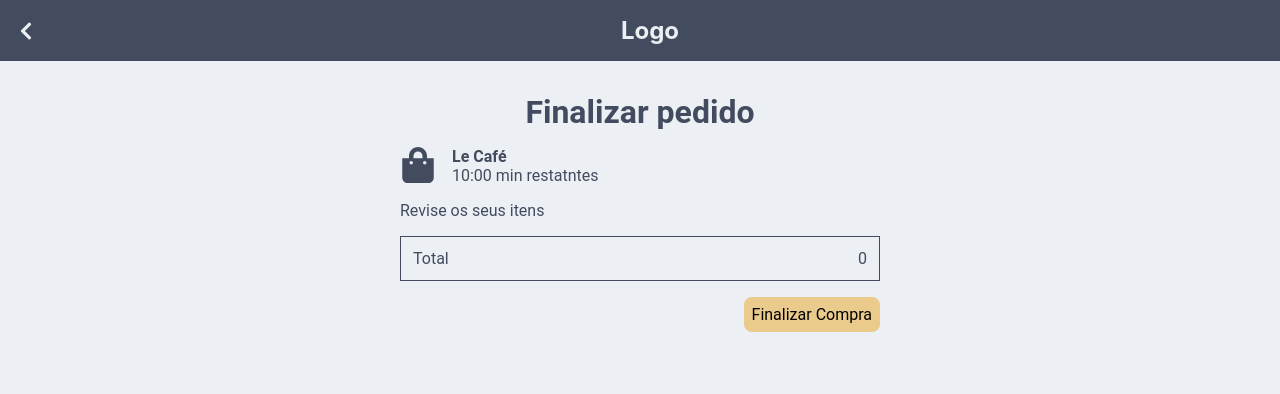
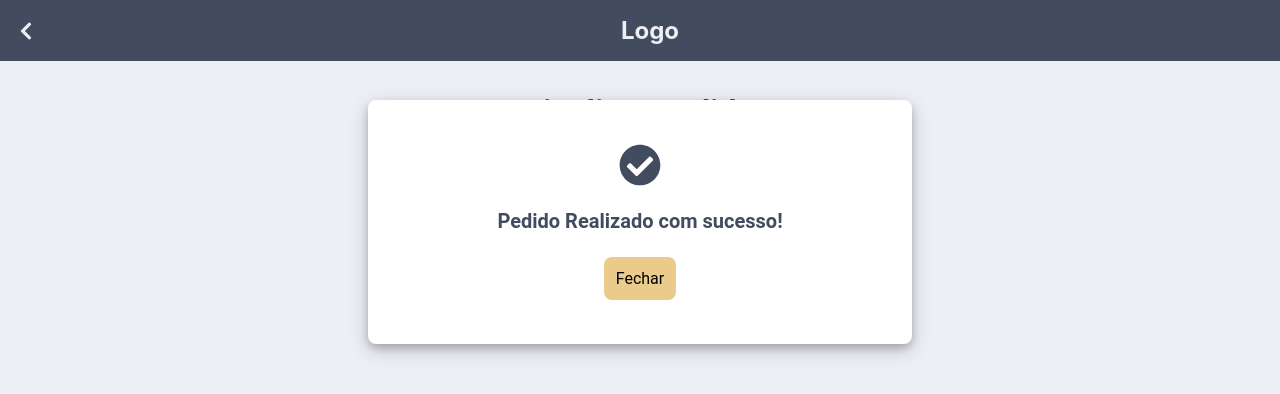
Before and after one commit to luisfscoelho/teste-4all, a React (Create React App) app: page /checkout in a window 1280 px wide. Both pictures are taken after a click on the button "Finalizar Compra". Shown: the top 394 px of the page. Built offline with nearby package versions, Linux system fonts and the light colour scheme.

Commit message:
doing checkout

```diff
--- a/src/hooks/cart.tsx
+++ b/src/hooks/cart.tsx
@@ -18,6 +18,7 @@ interface CartContextData {
   removeFromCart(productId: number): void;
   increaseProduct(productId: number): void;
   decreaseProsuct(productId: number): void;
+  clearCart(): void;
 }
 
 const CartContext = createContext<CartContextData>({} as CartContextData);
@@ -39,6 +40,10 @@ export function CartProvider({ children }: { children: React.ReactNode }) {
 
   function removeFromCart(productId: number) {
     setCart(data => data.filter(item => item.id !== productId));
+  }
+
+  function clearCart() {
+    setCart([]);
   }
 
   function increaseProduct(productId: number) {
@@ -82,6 +87,7 @@ export function CartProvider({ children }: { children: React.ReactNode }) {
         removeFromCart,
         increaseProduct,
         decreaseProsuct,
+        clearCart,
       }}
     >
       {children}
--- a/src/pages/Checkout/index.tsx
+++ b/src/pages/Checkout/index.tsx
@@ -1,13 +1,16 @@
-import React, { useMemo } from 'react';
-import { FaMinus, FaPlus, FaShoppingBag } from 'react-icons/fa';
+import React, { useCallback, useMemo, useState } from 'react';
+import { useHistory } from 'react-router-dom';
+import { FaMinus, FaPlus, FaShoppingBag, FaCheckCircle } from 'react-icons/fa';
 
 import { usecart } from '../../hooks/cart';
 
 import Nav from '../../components/Nav';
-import { Contaier, Cart } from './styles';
+import { Contaier, Cart, Modal } from './styles';
 
 function Checkout() {
-  const { cart, increaseProduct, decreaseProsuct } = usecart();
+  const { cart, increaseProduct, decreaseProsuct, clearCart } = usecart();
+  const history = useHistory();
+  const [showModal, setShowModal] = useState(false);
   const total = useMemo(
     () =>
       cart
@@ -16,9 +19,27 @@ function Checkout() {
     [cart],
   );
 
+  const checkout = useCallback(() => {
+    setShowModal(true);
+    clearCart();
+  }, [clearCart]);
+
   return (
     <>
       <Nav onCheckout />
+
+      {showModal && (
+        <Modal>
+          <div>
+            <FaCheckCircle size={42} />
+            <p>Pedido Realizado com sucesso!</p>
+            <button type="button" onClick={() => history.push('/')}>
+              Fechar
+            </button>
+          </div>
+        </Modal>
+      )}
+
       <Contaier>
         <h1>Finalizar pedido</h1>
 
@@ -57,7 +78,9 @@ function Checkout() {
           </div>
         </Cart>
 
-        <button type="button">Finalizar Compra</button>
+        <button type="button" onClick={checkout}>
+          Finalizar Compra
+        </button>
       </Contaier>
     </>
   );
--- a/src/pages/Checkout/styles.ts
+++ b/src/pages/Checkout/styles.ts
@@ -83,3 +83,50 @@ export const Cart = styled.div`
     }
   }
 `;
+
+export const Modal = styled.div`
+  position: fixed;
+  z-index: 10;
+  padding-top: 100px;
+  left: 0;
+  top: 0;
+  width: 100%;
+  height: 100%;
+
+  div {
+    display: flex;
+    flex-direction: column;
+    justify-content: space-around;
+    align-items: center;
+
+    height: 180px;
+    width: 60%;
+    min-width: 280px;
+    max-width: 480px;
+
+    border-radius: 8px;
+    box-shadow: 0 4px 8px 0 rgba(0, 0, 0, 0.2), 0 6px 20px 0 rgba(0, 0, 0, 0.19);
+
+    padding: 2em;
+    margin: auto;
+    background-color: white;
+
+    p {
+      font-size: 20px;
+      font-weight: bolder;
+    }
+
+    button {
+      padding: 0.75em;
+      border-radius: 8px;
+
+      border: none;
+      background-color: #ebcb8b;
+
+      &:hover {
+        transition: 0.5s;
+        background-color: #e0ae4a;
+      }
+    }
+  }
+`;
```
Also changed, not shown: 1 other file (tests, documents, lock files or other folders).
